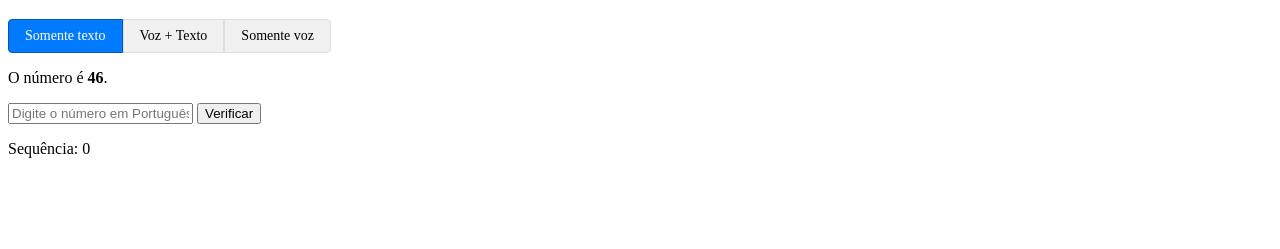
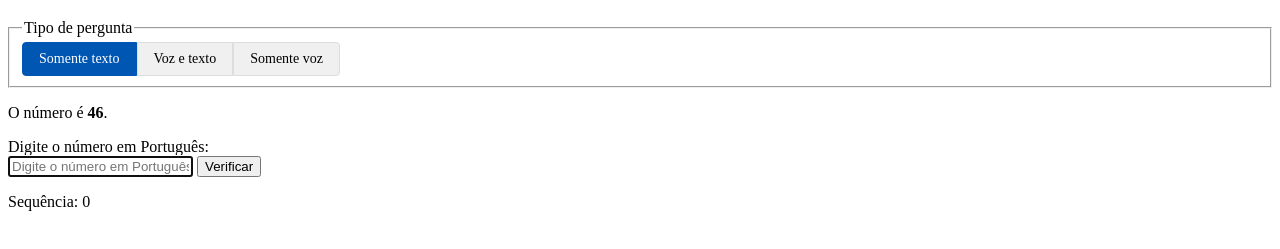
Before and after one commit to quentinms/numeros, a plain HTML site: page index.html in a window 1280 px wide. Shown: the part 61-310 px from the top of the page. Drawn offline with Linux system fonts and the light colour scheme.

Commit message:
Fixes based on accessibility reports (#3)
contrast, labels, etc.

Add `main`, `header` to make navigation easier.

Simplify radio buttons to make them keyboard accessible and increase
contrast.

Add labels to inputs.

```diff
--- a/index.html
+++ b/index.html
@@ -10,29 +10,34 @@
 </head>
 
 <body>
-    <h1>Praticar Números em Português</h1>
-    <div>
-        <div class="toggle-container">
-            <div class="toggle-option">
-                <input type="radio" id="text" name="questionType" checked>
+    <header>
+        <h1>Praticar Números em Português</h1>
+    </header>
+    <main role="main">
+        <div>
+            <fieldset class="toggle-container">
+                <legend>Tipo de pergunta</legend>
+
+                <input type="radio" id="text" name="questionType" checked tabindex="0">
                 <label for="text">Somente texto</label>
-            </div>
-            <div class="toggle-option">
-                <input type="radio" id="both" name="questionType">
-                <label for="both">Voz + Texto</label>
-            </div>
-            <div class="toggle-option">
-                <input type="radio" id="voice" name="questionType">
+
+                <input type="radio" id="both" name="questionType" tabindex="0">
+                <label for="both">Voz e texto</label>
+
+                <input type="radio" id="voice" name="questionType" tabindex="0">
                 <label for="voice">Somente voz</label>
-            </div>
+            </fieldset>
+            <p id="question"></p>
         </div>
-        <p id="question"></p>
-    </div>
-    <input type="text" id="userInput" placeholder="Digite o número em Português" autocomplete="off" autocorrect="off" autocapitalize="off" spellcheck="false">
-    <button id="checkButton">Verificar</button>
-    <p id="result"></p>
-    <p id="streak">Sequência: 0</p>
-
+        <label for="userInput">Digite o número em Português:</label><br>
+        <input type="text" id="userInput" placeholder="Digite o número em Português" autofocus autocomplete="off" autocorrect="off"
+            autocapitalize="off" spellcheck="false" tabindex="0">
+        <button id="checkButton" tabindex="0">Verificar</button>
+        <p id="result"></p>
+        <p id="streak">Sequência: 0</p>
+    </main>
+    <footer>
+    </footer>
     <script>
         let currentNumber = 0;
         let streak = 0;
--- a/style.css
+++ b/style.css
@@ -6,15 +6,7 @@
     margin: 1rem 0;
 }
 
-.toggle-option {
-    position: relative;
-}
-
-.toggle-option input[type="radio"] {
-    display: none;
-}
-
-.toggle-option label {
+.toggle-container label {
     display: inline-block;
     padding: 8px 16px;
     background-color: #f0f0f0;
@@ -24,16 +16,26 @@
     font-size: 14px;
 }
 
-.toggle-option:first-child label {
+.toggle-container input[type=radio] {
+    opacity: 0;
+    position: absolute;
+}
+
+.toggle-container input[type="radio"]:checked+label {
+    background-color: #0056b3;
+    color: white;
+    border-color: #0056b3;
+}
+
+.toggle-container label:first-of-type {
     border-radius: 4px 0 0 4px;
 }
 
-.toggle-option:last-child label {
+.toggle-container label:last-of-type {
     border-radius: 0 4px 4px 0;
 }
 
-.toggle-option input[type="radio"]:checked+label {
-    background-color: #007bff;
-    color: white;
-    border-color: #0056b3;
+.toggle-container input[type="radio"]:focus+label {
+    outline: 5px auto Highlight;
+    outline: 5px auto -webkit-focus-ring-color;
 }
```
